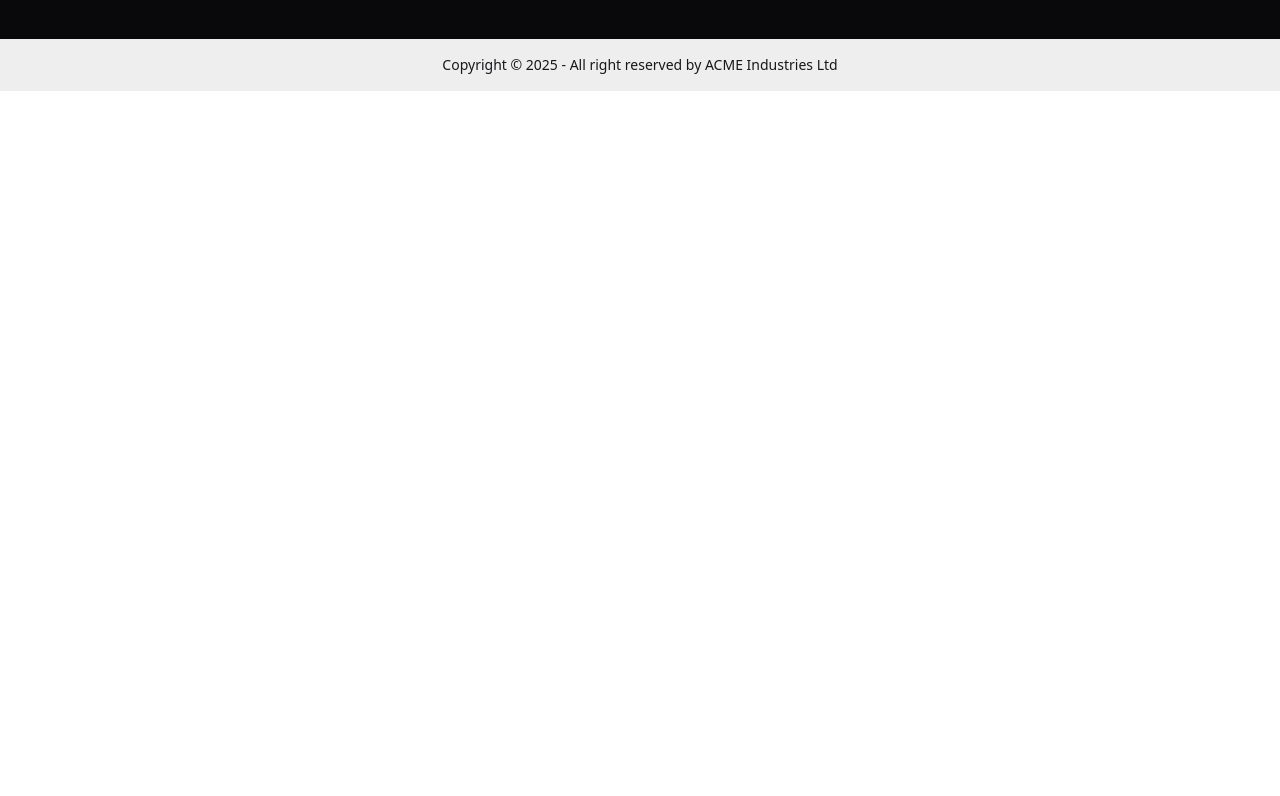
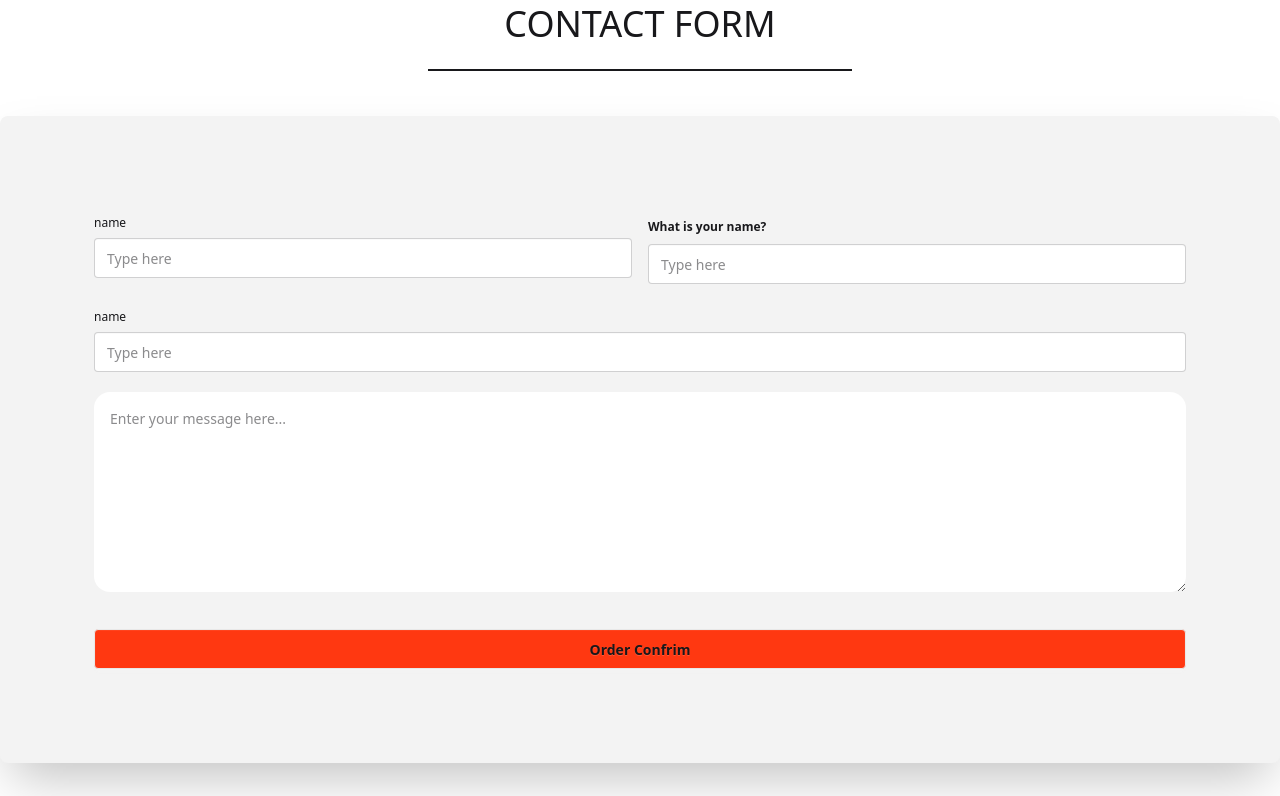
Before and after one commit to jahidmbpi/bistro-boss-resturent-client, a React (Vite) app: page /contact in a window 1280 px wide. Shown: the part 1244-2040 px from the top of the page. Before the commit the page ends 1335 px from the top, so only its background shows below. Built offline with nearby package versions, Linux system fonts and the light colour scheme.

Commit message:
create contact from

```diff
--- a/package.json
+++ b/package.json
@@ -29,7 +29,7 @@
     "@types/react": "^18.3.18",
     "@types/react-dom": "^18.3.5",
     "@vitejs/plugin-react": "^4.3.4",
-    "daisyui": "^5.0.0-beta.6",
+    "daisyui": "^5.0.0-beta.8",
     "eslint": "^9.17.0",
     "eslint-plugin-react": "^7.37.2",
     "eslint-plugin-react-hooks": "^5.0.0",
--- a/src/components/contactPage/ContactPage.jsx
+++ b/src/components/contactPage/ContactPage.jsx
@@ -2,6 +2,8 @@ import { Helmet } from "react-helmet-async";
 import SheardBanner from "../OurMenuPage/ourMenuBanner/SheardBanner";
 import contactB from "../../assets/contact/banner.jpg";
 import ContactFrom from "./contactFrom/ContactFrom";
+import Location from "./location/Location";
+import SectionTitle from "../sheard/sectionTitel/SectionTitle";
 
 const ContactPage = () => {
   return (
@@ -14,6 +16,11 @@ const ContactPage = () => {
         heading={"contact us"}
         subheading={"would you like to try a dish ?"}
       ></SheardBanner>
+      <Location></Location>
+      <SectionTitle
+        smalltitle="Send Us a Message"
+        bigtitle="CONTACT FORM"
+      ></SectionTitle>
       <ContactFrom></ContactFrom>
     </div>
   );
--- a/src/components/contactPage/contactFrom/ContactFrom.jsx
+++ b/src/components/contactPage/contactFrom/ContactFrom.jsx
@@ -1,50 +1,54 @@
-import { FaLocationDot } from "react-icons/fa6";
-import SectionTitle from "../../sheard/sectionTitel/SectionTitle";
-import { FiPhoneCall } from "react-icons/fi";
-import { MdAccessTimeFilled } from "react-icons/md";
-
 const ContactFrom = () => {
   return (
     <div>
-      <SectionTitle
-        smalltitle="visite us "
-        bigtitle="our location"
-      ></SectionTitle>
-      <div className="flex space-x-5">
-        <div className="w-[424px] h-[300px]  border-2 shadow-2xl relative p-6">
-          <div className="text-center w-full h-full shadow-2xl bg-[#f3f3f3]  flex flex-col items-center justify-center">
-            <h2 className="text-2xl font-bold uppercase ">phone</h2>
-            <p>+38 (012) 34 56 789</p>
-          </div>
-          <div className=" w-full h-[80px] flex bg-[#d1a054] absolute top-0 right-0 items-center justify-center">
-            <div className=" text-center items-center mx-auto">
-              <FiPhoneCall />
+      <div className="card bg-[#F3F3F3] p-[70px] w-full shrink-0 shadow-2xl mb-[130px]">
+        <form className="card-body">
+          <div className="grid grid-cols-1 md:grid-cols-2 gap-4">
+            <div className="form-control">
+              <fieldset className="fieldset">
+                <label>name</label>
+                <input
+                  type="text"
+                  className="input w-full"
+                  placeholder="Type here"
+                />
+              </fieldset>
+            </div>
+            <div className="">
+              <fieldset className="fieldset">
+                <legend className="fieldset-legend">What is your name?</legend>
+                <input
+                  type="text"
+                  className="input w-full"
+                  placeholder="Type here"
+                />
+              </fieldset>
+            </div>
+            <div className="form-control col-span-2 w-full">
+              <fieldset className="fieldset">
+                <label>name</label>
+                <input
+                  type="text"
+                  className="input w-full"
+                  placeholder="Type here"
+                />
+              </fieldset>
+            </div>
+            <div className="lg:col-span-2 text-start">
+              <textarea
+                placeholder="Enter your message here..."
+                name="masage"
+                className="w-full h-[200px] rounded-2xl bg-[#FFFFFF] text-start p-4"
+                required
+              />
             </div>
           </div>
-        </div>
-        <div className="w-[424px] h-[300px]  border-2 shadow-2xl relative p-6">
-          <div className="text-center w-full h-full shadow-2xl bg-[#f3f3f3]  flex flex-col items-center justify-center">
-            <h2 className="text-2xl font-bold uppercase ">ADDRESS</h2>
-            <p>+38 (012) 34 56 789</p>
+          <div className="form-control mt-6 w-full">
+            <button className="btn w-full bg-[#FF3811] capitalize">
+              order confrim
+            </button>
           </div>
-          <div className=" w-full h-[80px] flex bg-[#d1a054] absolute top-0 right-0 items-center justify-center">
-            <div className=" text-center items-center mx-auto">
-              <FaLocationDot />
-            </div>
-          </div>
-        </div>
-        <div className="w-[424px] h-[300px]  border-2 shadow-2xl relative p-6">
-          <div className="text-center w-full h-full shadow-2xl bg-[#f3f3f3]  flex flex-col items-center justify-center">
-            <h2 className="text-2xl font-bold uppercase ">WORKING HOURS</h2>
-            <p>Mon - Fri: 08:00 - 22:00</p>
-            <p>Sat - Sun: 10:00 - 23:00</p>
-          </div>
-          <div className=" w-full h-[80px] flex bg-[#d1a054] absolute top-0 right-0 items-center justify-center">
-            <div className=" text-center items-center mx-auto">
-              <MdAccessTimeFilled />
-            </div>
-          </div>
-        </div>
+        </form>
       </div>
     </div>
   );
--- /dev/null
+++ b/src/components/contactPage/location/Location.jsx
@@ -0,0 +1,53 @@
+import { FaLocationDot } from "react-icons/fa6";
+import SectionTitle from "../../sheard/sectionTitel/SectionTitle";
+import { FiPhoneCall } from "react-icons/fi";
+import { MdAccessTimeFilled } from "react-icons/md";
+
+const Location = () => {
+  return (
+    <div>
+      <SectionTitle
+        smalltitle="visite us "
+        bigtitle="our location"
+      ></SectionTitle>
+      <div className="flex space-x-5">
+        <div className="w-[424px] h-[300px]  border-2 shadow-2xl relative p-6">
+          <div className="text-center w-full h-full shadow-2xl bg-[#f3f3f3]  flex flex-col items-center justify-center">
+            <h2 className="text-2xl font-bold uppercase ">phone</h2>
+            <p>+38 (012) 34 56 789</p>
+          </div>
+          <div className=" w-full h-[80px] flex bg-[#d1a054] absolute top-0 right-0 items-center justify-center">
+            <div className=" text-center items-center mx-auto">
+              <FiPhoneCall />
+            </div>
+          </div>
+        </div>
+        <div className="w-[424px] h-[300px]  border-2 shadow-2xl relative p-6">
+          <div className="text-center w-full h-full shadow-2xl bg-[#f3f3f3]  flex flex-col items-center justify-center">
+            <h2 className="text-2xl font-bold uppercase ">ADDRESS</h2>
+            <p>+38 (012) 34 56 789</p>
+          </div>
+          <div className=" w-full h-[80px] flex bg-[#d1a054] absolute top-0 right-0 items-center justify-center">
+            <div className=" text-center items-center mx-auto">
+              <FaLocationDot />
+            </div>
+          </div>
+        </div>
+        <div className="w-[424px] h-[300px]  border-2 shadow-2xl relative p-6">
+          <div className="text-center w-full h-full shadow-2xl bg-[#f3f3f3]  flex flex-col items-center justify-center">
+            <h2 className="text-2xl font-bold uppercase ">WORKING HOURS</h2>
+            <p>Mon - Fri: 08:00 - 22:00</p>
+            <p>Sat - Sun: 10:00 - 23:00</p>
+          </div>
+          <div className=" w-full h-[80px] flex bg-[#d1a054] absolute top-0 right-0 items-center justify-center">
+            <div className=" text-center items-center mx-auto">
+              <MdAccessTimeFilled />
+            </div>
+          </div>
+        </div>
+      </div>
+    </div>
+  );
+};
+
+export default Location;
--- a/vite.config.js
+++ b/vite.config.js
@@ -4,5 +4,5 @@ import tailwindcss from "@tailwindcss/vite";
 
 // https://vite.dev/config/
 export default defineConfig({
-  plugins: [react(), tailwindcss()],
+  plugins: [react(), tailwindcss(), "daisyui"],
 });
```
Also changed, not shown: 1 other file (tests, documents, lock files or other folders).
